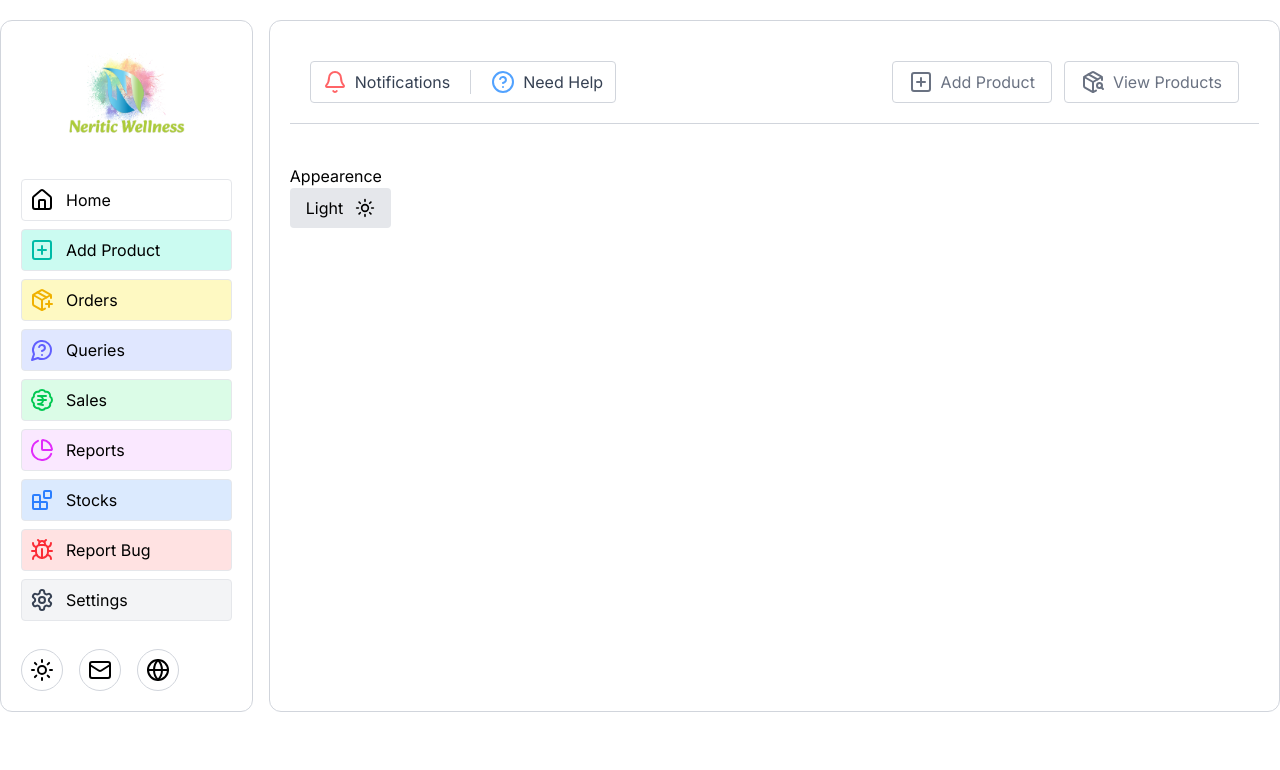
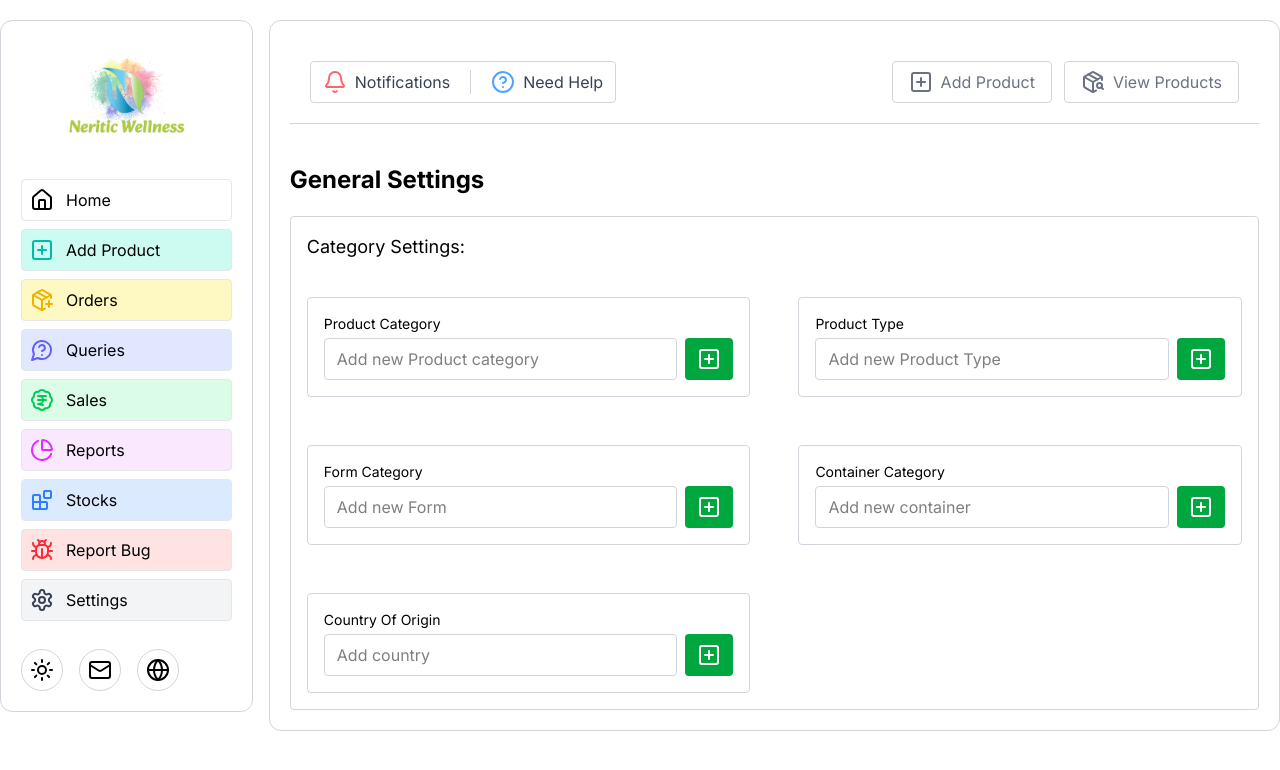
Before and after one commit to Gaurav-Neritic/Neritics_Dashboard, a Next.js app: page /settings in a window 1280 px wide. Shown: the top 770 px of the page. Built offline with nearby package versions, Linux system fonts and the light colour scheme.

Commit message:
develop the system page and remove toggleMode

```diff
--- a/src/app/(pages)/productList/page.tsx
+++ b/src/app/(pages)/productList/page.tsx
@@ -202,7 +202,7 @@ const ProductList = () => {
         <div className="flex items-center justify-center gap-3">
           <input
             type="text"
-            placeholder="Search by product name or ID..."
+            placeholder="Search by product name..."
             value={searchText}
             onChange={handleSearch}
             className="py-2 px-4 border border-gray-300 dark:border-darkBorder rounded dark:bg-neutral-700 outline-none text-sm"
@@ -284,7 +284,7 @@ const ProductList = () => {
                           key={_id}
                           className="py-3 px-5 grid grid-cols-9 place-items-start gap-4 border-b border-gray-200 dark:border-neutral-600 text-gray-500 dark:text-gray-50"
                         >
-                          <h1 className="col-span-1 w-full truncate">{_id}</h1>
+                          <h1 className="col-span-1 w-full truncate " title={_id}>{_id}</h1>
                           <h1 className="col-span-2 line-clamp-2 capitalize">
                             {title}
                           </h1>
--- a/src/app/(pages)/settings/page.tsx
+++ b/src/app/(pages)/settings/page.tsx
@@ -1,34 +1,106 @@
 "use client";
-import { MoonStar, Sun } from "lucide-react";
+
+import { SquarePlus, Plus } from "lucide-react";
 import React, { useState } from "react";
 
 const SettingsPage = () => {
-
-    const [dark, setDark] = useState(false);
-
-    const handelDark = () => {
-        if (document.body.classList.contains('dark')) {
-            document.body.classList.remove('dark')
-            setDark(false);
-        } else {
-            document.body.classList.add('dark')
-            setDark(true)
-        }
-    }
-    return (
-        <div className="p-5">
-            <h1>Appearence</h1>
-            <div>
-                <button type="button" onClick={handelDark} className="cursor-pointer bg-gray-200 px-4 py-2 rounded hover:bg-gray-300 transition-all ease-linear duration-200 dark:text-black dark:bg-gray">
-                    <span >
-                        {dark ?
-                            <span className="flex items-center justify-center gap-3">Dark < MoonStar className="h-5 w-5" />
-                            </span> : <span className="flex items-center justify-center gap-3">Light < Sun className="h-5 w-5" /></span>}
-                    </span>
-                </button>
+  return (
+    <div className="p-5">
+      <div className="">
+        <h1 className="text-2xl font-bold"> General Settings</h1>
+      </div>
+      {/* Category Settings: */}
+      <div className="w-auto">
+        <div className="mt-5 border border-lightBorder dark:border-darkBorder rounded">
+          <div className="p-4">
+            <h1 className="text-lg mb-1">Category Settings:</h1>
+          </div>
+          <div className="grid grid-cols-2 gap-4">
+            <div className="w-full">
+              {/*Product Category */}
+              <div className="m-4 p-4 border border-lightBorder dark:border-darkBorder rounded ">
+                <h1 className="text-sm mb-1"> Product Category</h1>
+                <div className="flex gap-2">
+                  <input
+                    type="text"
+                    className="w-full px-3 py-2 border border-lightBorder dark:border-darkBorder  rounded outline-none"
+                    placeholder="Add new Product category"
+                  />
+                  <button className="px-3 py-2 bg-green-600 text-white rounded hover:bg-green-700 transition">
+                    <SquarePlus className="w-6 h-6" />
+                  </button>
+                </div>
+              </div>
             </div>
+            <div className="w-full">
+              {/*Product Category */}
+              <div className="m-4 p-4 border border-lightBorder dark:border-darkBorder rounded ">
+                <h1 className="text-sm  mb-1"> Product Type</h1>
+                <div className="flex gap-2">
+                  <input
+                    type="text"
+                    className="w-full px-3 py-2 border border-lightBorder dark:border-darkBorder rounded outline-none"
+                    placeholder="Add new Product Type"
+                  />
+                  <button className="px-3 py-2 bg-green-600 text-white rounded hover:bg-green-700 transition">
+                    <SquarePlus className="w-6 h-6" />
+                  </button>
+                </div>
+              </div>
+            </div>
+            <div className="w-full">
+              {/*Product Category */}
+              <div className="m-4 p-4 border border-lightBorder dark:border-darkBorder rounded ">
+                <h1 className="text-sm  mb-1">Form Category</h1>
+                <div className="flex gap-2">
+                  <input
+                    type="text"
+                    className="w-full px-3 py-2 border border-lightBorder dark:border-darkBorder rounded outline-none"
+                    placeholder="Add new Form"
+                  />
+                  <button className="px-3 py-2 bg-green-600 text-white rounded hover:bg-green-700 transition">
+                    <SquarePlus className="w-6 h-6" />
+                  </button>
+                </div>
+              </div>
+            </div>
+            <div className="w-full">
+              {/*Product Category */}
+              <div className="m-4 p-4 border border-lightBorder dark:border-darkBorder rounded ">
+                <h1 className="text-sm  mb-1"> Container Category</h1>
+                <div className="flex gap-2">
+                  <input
+                    type="text"
+                    className="w-full px-3 py-2 border border-lightBorder dark:border-darkBorder rounded outline-none"
+                    placeholder="Add new container"
+                  />
+                  <button className="px-3 py-2 bg-green-600 text-white rounded hover:bg-green-700 transition">
+                    <SquarePlus className="w-6 h-6" />
+                  </button>
+                </div>
+              </div>
+            </div>
+            <div className="w-full">
+              {/*Product Category */}
+              <div className="m-4 p-4 border border-lightBorder dark:border-darkBorder rounded ">
+                <h1 className="text-sm  mb-1">Country Of Origin</h1>
+                <div className="flex gap-2">
+                  <input
+                    type="text"
+                    className="w-full px-3 py-2 border border-lightBorder dark:border-darkBorder  rounded outline-none"
+                    placeholder="Add country"
+                  />
+                  <button className="px-3 py-2 bg-green-600 text-white rounded hover:bg-green-700 transition">
+                    <SquarePlus className="w-6 h-6" />
+                  </button>
+                </div>
+              </div>
+            </div>
+          </div>
         </div>
-    );
+      </div>
+    </div>
+  );
 };
 
 export default SettingsPage;
--- a/src/components/Theme/ToggleMode.tsx
+++ b/src/components/Theme/ToggleMode.tsx
@@ -23,6 +23,7 @@ const ToggleMode = () => {
   }, [mode]);
 
   return (
+    <>
     <button
       onClick={handelMode}
       className="p-2 rounded-full border border-gray-300 dark:border-neutral-700 dark:text-white cursor-pointer"
@@ -37,6 +38,7 @@ const ToggleMode = () => {
         </span>
       )}
     </button>
+    </>
   );
 };
 
```
